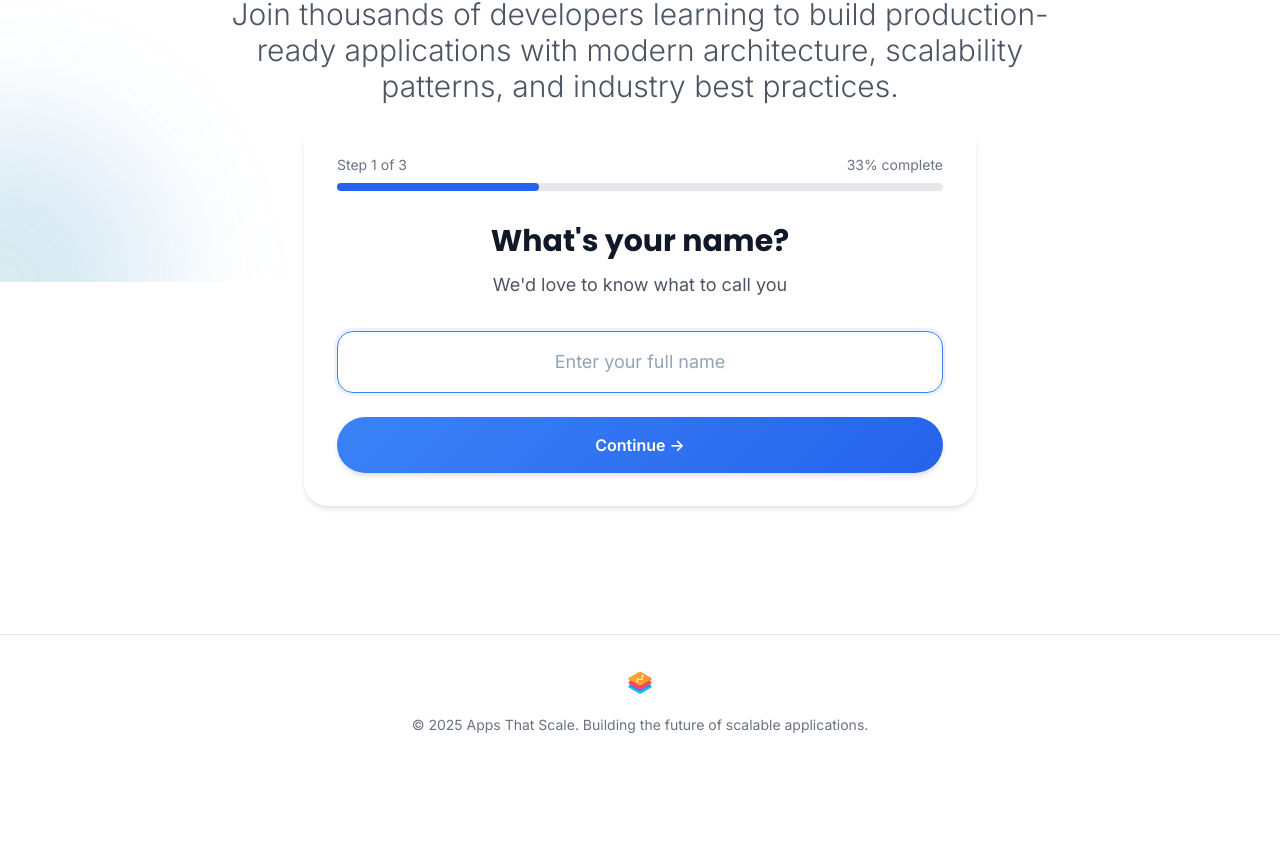
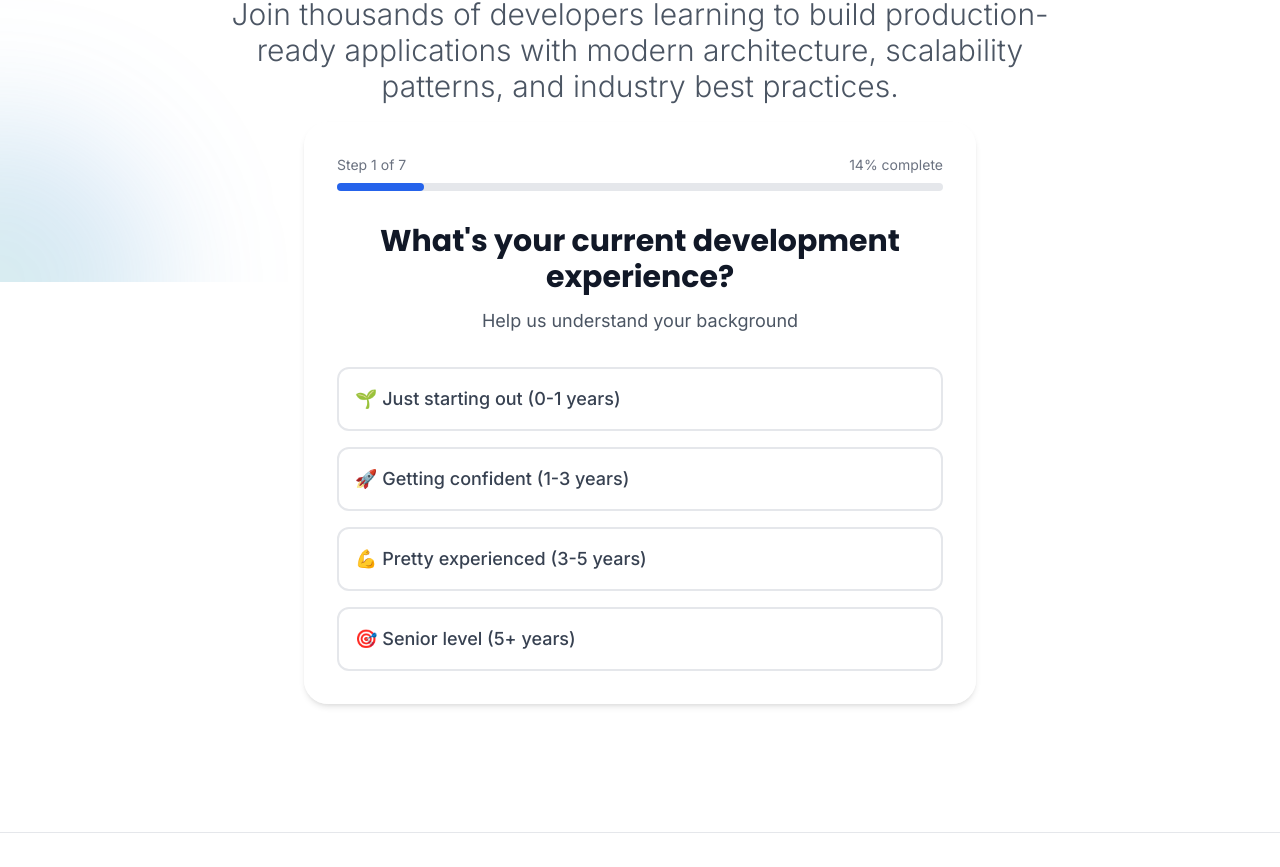
Before and after one commit to ChrolloAce/appsthatscale, a Next.js app: page / in a window 1280 px wide. Shown: the part 518-1385 px from the top of the page. Before the commit the page ends 1285 px from the top, so only its background shows below. Built offline with nearby package versions, Linux system fonts and the light colour scheme.

Commit message:
Add business-focused quiz with experience, MRR goals, launch history, struggles + webhook integration

```diff
--- a/components/WaitlistQuiz.tsx
+++ b/components/WaitlistQuiz.tsx
@@ -1,6 +1,21 @@
 'use client'
 
 import React, { useState } from 'react'
+
+interface QuizAnswer {
+  id: string;
+  text: string;
+  icon?: string;
+}
+
+interface QuizStep {
+  id: string;
+  question: string;
+  subtitle?: string;
+  answers?: QuizAnswer[];
+  type: 'single' | 'multiple' | 'text' | 'email' | 'tel';
+  placeholder?: string;
+}
 
 interface WaitlistQuizProps {
   className?: string;
@@ -8,6 +23,7 @@ interface WaitlistQuizProps {
 
 const WaitlistQuiz: React.FC<WaitlistQuizProps> = ({ className = '' }) => {
   const [currentStep, setCurrentStep] = useState(0)
+  const [answers, setAnswers] = useState<Record<string, string[]>>({})
   const [formData, setFormData] = useState({
     name: '',
     email: '',
@@ -17,42 +33,108 @@ const WaitlistQuiz: React.FC<WaitlistQuizProps> = ({ className = '' }) => {
   const [isCompleted, setIsCompleted] = useState(false)
   const [errors, setErrors] = useState<Record<string, string>>({})
 
-  const steps = [
+  const steps: QuizStep[] = [
+    {
+      id: 'experience',
+      question: 'What\'s your current development experience?',
+      subtitle: 'Help us understand your background',
+      type: 'single',
+      answers: [
+        { id: 'beginner', text: '🌱 Just starting out (0-1 years)', icon: '🌱' },
+        { id: 'intermediate', text: '🚀 Getting confident (1-3 years)', icon: '🚀' },
+        { id: 'advanced', text: '💪 Pretty experienced (3-5 years)', icon: '💪' },
+        { id: 'expert', text: '🎯 Senior level (5+ years)', icon: '🎯' }
+      ]
+    },
+    {
+      id: 'mrr_goals',
+      question: 'What\'s your MRR goal?',
+      subtitle: 'What monthly recurring revenue are you aiming for?',
+      type: 'single',
+      answers: [
+        { id: 'just_starting', text: '💭 Just starting - no revenue yet', icon: '💭' },
+        { id: '1k', text: '🎯 $1K - $5K per month', icon: '🎯' },
+        { id: '5k', text: '🚀 $5K - $10K per month', icon: '🚀' },
+        { id: '10k', text: '💰 $10K - $50K per month', icon: '💰' },
+        { id: '50k_plus', text: '🏆 $50K+ per month', icon: '🏆' }
+      ]
+    },
+    {
+      id: 'launched_before',
+      question: 'Have you ever launched an app before?',
+      subtitle: 'Tell us about your launch experience',
+      type: 'single',
+      answers: [
+        { id: 'never', text: '🔰 Never launched anything', icon: '🔰' },
+        { id: 'side_projects', text: '🛠️ Built side projects, no launches', icon: '🛠️' },
+        { id: 'failed_launches', text: '💔 Launched but didn\'t succeed', icon: '💔' },
+        { id: 'some_success', text: '📈 Had some successful launches', icon: '📈' },
+        { id: 'very_successful', text: '🏆 Multiple successful apps', icon: '🏆' }
+      ]
+    },
+    {
+      id: 'biggest_struggle',
+      question: 'What do you struggle with the most?',
+      subtitle: 'We\'ll focus on helping you overcome this',
+      type: 'single',
+      answers: [
+        { id: 'marketing', text: '📢 Marketing - Getting users & visibility', icon: '📢' },
+        { id: 'scaling', text: '📊 Scaling - Handling growth & performance', icon: '📊' },
+        { id: 'development', text: '💻 Development - Building the product', icon: '💻' },
+        { id: 'idea_phase', text: '💡 Idea Phase - Knowing what to build', icon: '💡' }
+      ]
+    },
     {
       id: 'name',
       question: 'What\'s your name?',
       subtitle: 'We\'d love to know what to call you',
-      placeholder: 'Enter your full name',
-      type: 'text' as const
+      type: 'text',
+      placeholder: 'Enter your full name'
     },
     {
       id: 'email',
       question: 'What\'s your email address?',
       subtitle: 'We\'ll send you exclusive updates and early access',
-      placeholder: 'Enter your email address',
-      type: 'email' as const
+      type: 'email',
+      placeholder: 'Enter your email address'
     },
     {
       id: 'phone',
       question: 'What\'s your phone number?',
-      subtitle: 'For important updates and priority access (optional)',
-      placeholder: 'Enter your phone number',
-      type: 'tel' as const
+      subtitle: 'For priority access and important updates (optional)',
+      type: 'tel',
+      placeholder: 'Enter your phone number'
     }
   ];
 
+  const handleAnswer = (stepId: string, answerId: string) => {
+    const step = steps[currentStep];
+
+    if (step.type === 'single') {
+      setAnswers(prev => ({ ...prev, [stepId]: [answerId] }));
+      // Auto advance for single choice
+      setTimeout(() => {
+        if (currentStep < steps.length - 1) {
+          setCurrentStep(prev => prev + 1);
+        }
+      }, 500);
+    }
+  };
+
   const validateStep = (stepIndex: number): boolean => {
     const step = steps[stepIndex];
-    const value = formData[step.id as keyof typeof formData];
-
     setErrors({});
 
-    if (step.id === 'name' && !value.trim()) {
+    if (step.type === 'text') {
+      const value = formData.name;
+      if (!value.trim()) {
         setErrors({ [step.id]: 'Please enter your name' });
         return false;
       }
+    }
 
-    if (step.id === 'email') {
+    if (step.type === 'email') {
+      const value = formData.email;
       if (!value.trim()) {
         setErrors({ [step.id]: 'Please enter your email address' });
         return false;
@@ -69,17 +151,21 @@ const WaitlistQuiz: React.FC<WaitlistQuizProps> = ({ className = '' }) => {
 
   const handleInputChange = (field: keyof typeof formData, value: string) => {
     setFormData(prev => ({ ...prev, [field]: value }));
-    if (errors[field]) {
-      setErrors(prev => ({ ...prev, [field]: '' }));
+    if (errors[steps[currentStep].id]) {
+      setErrors(prev => ({ ...prev, [steps[currentStep].id]: '' }));
     }
   };
 
   const handleNext = () => {
-    if (validateStep(currentStep)) {
+    const step = steps[currentStep];
+
+    if (step.type === 'text' || step.type === 'email' || step.type === 'tel') {
+      if (step.type === 'tel' || validateStep(currentStep)) {
         if (currentStep < steps.length - 1) {
           setCurrentStep(prev => prev + 1);
         } else {
           handleSubmit();
+        }
       }
     }
   };
@@ -88,20 +174,38 @@ const WaitlistQuiz: React.FC<WaitlistQuizProps> = ({ className = '' }) => {
     setIsSubmitting(true);
 
     try {
-      // Store form data
+      // Prepare data for webhook
       const submissionData = {
-        ...formData,
-        timestamp: new Date().toISOString()
+        name: formData.name,
+        email: formData.email,
+        phone: formData.phone,
+        experience: answers.experience?.[0] || '',
+        mrr_goals: answers.mrr_goals?.[0] || '',
+        launched_before: answers.launched_before?.[0] || '',
+        biggest_struggle: answers.biggest_struggle?.[0] || '',
+        timestamp: new Date().toISOString(),
+        source: 'waitlist_quiz'
       };
 
-      localStorage.setItem('waitlistFormData', JSON.stringify(submissionData));
+      // Store locally as backup
+      localStorage.setItem('waitlistQuizData', JSON.stringify(submissionData));
 
-      // Simulate API call
-      await new Promise(resolve => setTimeout(resolve, 1500));
+      // Send to webhook
+      const webhookResponse = await fetch('https://services.leadconnectorhq.com/hooks/UO5kYRYrGcKO34PaG0iE/webhook-trigger/2841fad6-e9bb-415c-8593-c5cf7d9cfc69', {
+        method: 'POST',
+        headers: {
+          'Content-Type': 'application/json',
+        },
+        body: JSON.stringify(submissionData)
+      });
+
+      console.log('Webhook response:', webhookResponse.status);
 
       setIsCompleted(true);
     } catch (error) {
-      console.error('Form submission error:', error);
+      console.error('Submission error:', error);
+      // Still show success to user even if webhook fails
+      setIsCompleted(true);
     } finally {
       setIsSubmitting(false);
     }
@@ -127,10 +231,10 @@ const WaitlistQuiz: React.FC<WaitlistQuizProps> = ({ className = '' }) => {
           </div>
           <h3 className="text-2xl font-bold text-gray-900 mb-4">Welcome to the exclusive waitlist! 🎉</h3>
           <p className="text-lg text-gray-600 mb-6">
-            Thanks {formData.name}! You'll be among the first to know when we launch Apps That Scale.
+            Thanks {formData.name}! Based on your answers, we'll craft the perfect learning experience to help you reach your {answers.mrr_goals?.[0]} MRR goal.
           </p>
           <div className="bg-white rounded-xl p-4 border border-green-200">
-            <p className="text-sm text-gray-500 mb-2">🎯 You're all set!</p>
+            <p className="text-sm text-gray-500 mb-2">🎯 Your personalized path is ready!</p>
             <p className="font-semibold text-gray-800">Check your email for exclusive early access</p>
           </div>
         </div>
@@ -163,11 +267,32 @@ const WaitlistQuiz: React.FC<WaitlistQuizProps> = ({ className = '' }) => {
           <p className="text-lg text-gray-600">{currentStepData.subtitle}</p>
         </div>
 
-        {/* Input */}
+        {/* Answer Options or Input */}
+        {currentStepData.type === 'single' && currentStepData.answers ? (
+          <div className="space-y-4">
+            {currentStepData.answers.map((answer) => (
+              <button
+                key={answer.id}
+                onClick={() => handleAnswer(currentStepData.id, answer.id)}
+                className={`
+                  w-full p-4 text-left border-2 rounded-xl transition-all duration-200 hover:border-blue-300 hover:bg-blue-50
+                  ${answers[currentStepData.id]?.includes(answer.id)
+                    ? 'border-blue-500 bg-blue-50 text-blue-900'
+                    : 'border-gray-200 bg-white text-gray-700'
+                  }
+                `}
+              >
+                <span className="text-lg font-medium">{answer.text}</span>
+              </button>
+            ))}
+          </div>
+        ) : (
+          /* Input Fields */
           <div className="space-y-6">
             <input
               type={currentStepData.type}
-            value={formData[currentStepData.id as keyof typeof formData]}
+              value={currentStepData.id === 'name' ? formData.name :
+                     currentStepData.id === 'email' ? formData.email : formData.phone}
               onChange={(e) => handleInputChange(currentStepData.id as keyof typeof formData, e.target.value)}
               placeholder={currentStepData.placeholder}
               className={`input w-full text-center text-lg py-4 ${errors[currentStepData.id] ? 'border-red-300 focus:border-red-500' : ''}`}
@@ -195,6 +320,7 @@ const WaitlistQuiz: React.FC<WaitlistQuizProps> = ({ className = '' }) => {
               )}
             </button>
           </div>
+        )}
       </div>
     </div>
   );
```
Lines whose indentation alone changed are shown as unchanged.
